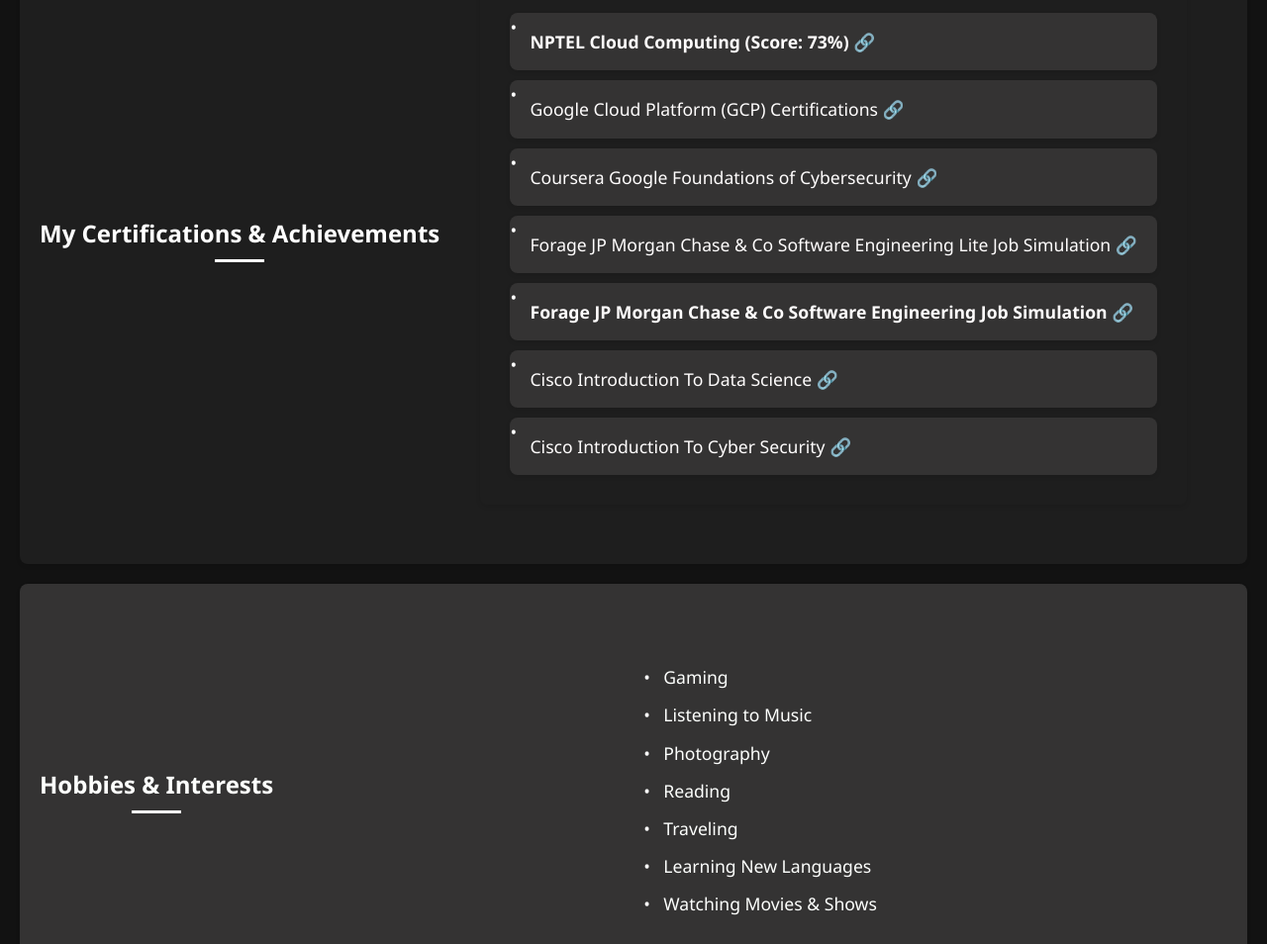
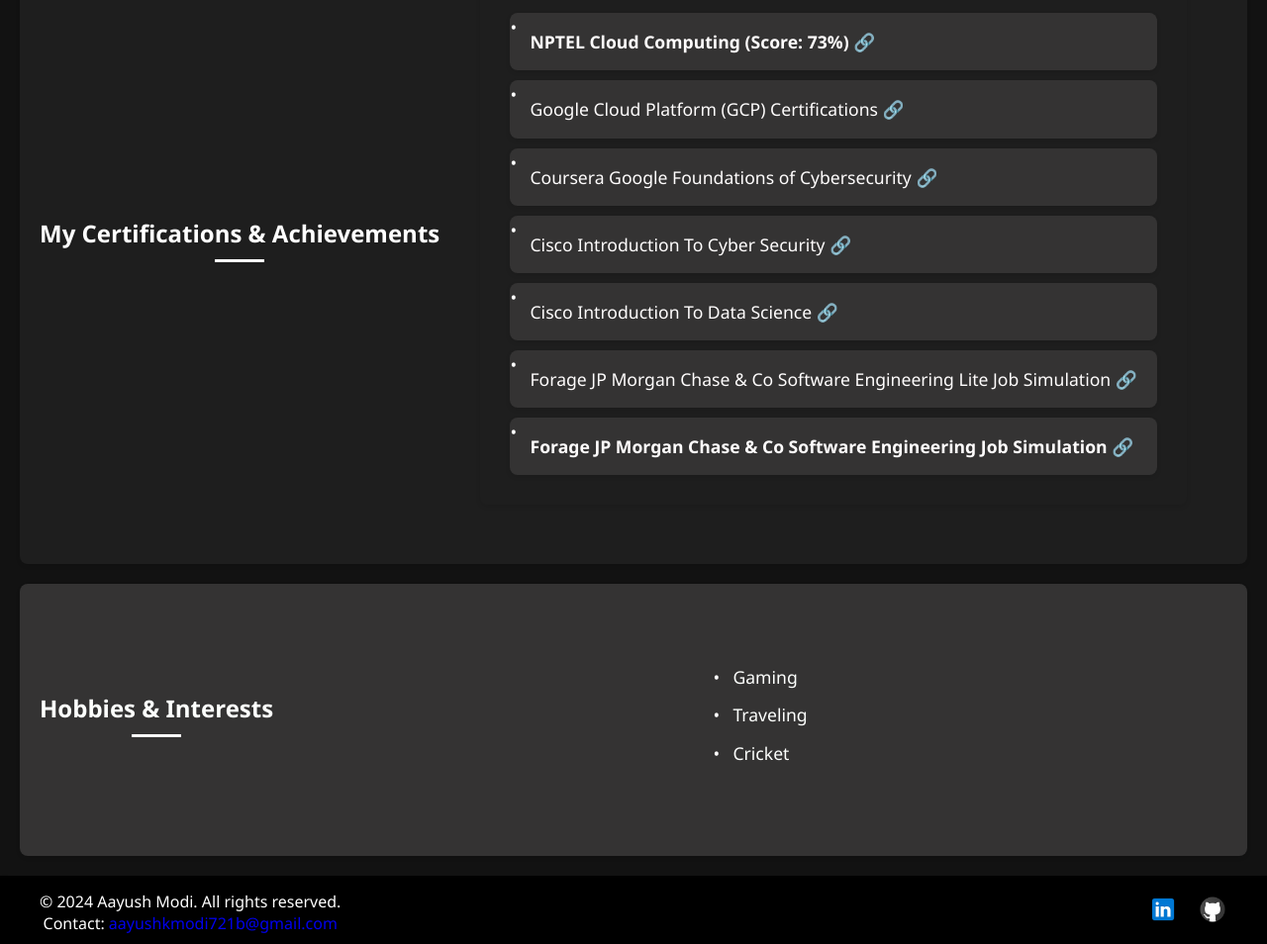
Before and after one commit to Aayush1259/PortFolio-Website, a plain HTML site: page index.html in a window 1280 px wide. Shown: the part 4046-5000 px from the top of the page at 99% size. Drawn offline with Linux system fonts and the light colour scheme.

Commit message:
index.html

```diff
--- a/index.html
+++ b/index.html
@@ -199,6 +199,18 @@
                             Coursera Google Foundations of Cybersecurity 🔗
                         </a>
                     </li>
+                     <li>
+                        <a href="https://drive.google.com/file/d/1-AUBYBH8w4cAvw1runpDiPAcBd5sVX7d/view" target="_blank"
+                            class="certification-link">
+                            Cisco Introduction To Cyber Security 🔗
+                        </a>
+                    </li>
+                    <li>
+                        <a href="https://drive.google.com/file/d/1-CxcClT5VFY1DANS7eVCSzq1I3MDICkQ/view" target="_blank"
+                            class="certification-link">
+                            Cisco Introduction To Data Science 🔗
+                        </a>
+                    </li>
                     <li>
                         <a href="https://drive.google.com/file/d/1XNAiODnluhbI-GgxYnsL_Wu9aNQZ8eUp/view?usp=sharing"
                             target="_blank" class="certification-link">
@@ -211,18 +223,6 @@
                             <strong>Forage JP Morgan Chase & Co Software Engineering Job Simulation 🔗</strong>
                         </a>
                     </li>
-                    <li>
-                        <a href="https://drive.google.com/file/d/1-CxcClT5VFY1DANS7eVCSzq1I3MDICkQ/view" target="_blank"
-                            class="certification-link">
-                            Cisco Introduction To Data Science 🔗
-                        </a>
-                    </li>
-                    <li>
-                        <a href="https://drive.google.com/file/d/1-AUBYBH8w4cAvw1runpDiPAcBd5sVX7d/view" target="_blank"
-                            class="certification-link">
-                            Cisco Introduction To Cyber Security 🔗
-                        </a>
-                    </li>
                 </ul>
             </div>
         </div>
@@ -232,12 +232,8 @@
             <h2>Hobbies & Interests</h2>
             <ul class="hobbies-list" style="list-style-type: none">
                 <li>Gaming</li>
-                <li>Listening to Music</li>
-                <li>Photography</li>
-                <li>Reading</li>
                 <li>Traveling</li>
-                <li>Learning New Languages</li>
-                <li>Watching Movies & Shows</li>
+                <li>Cricket</li>
             </ul>
         </div>
     </section>
```
